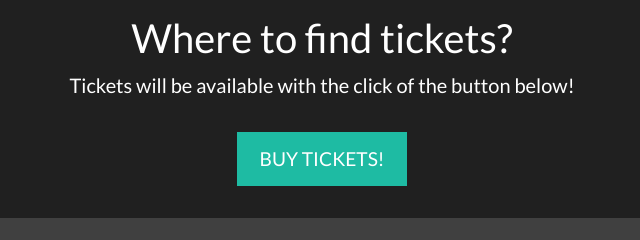
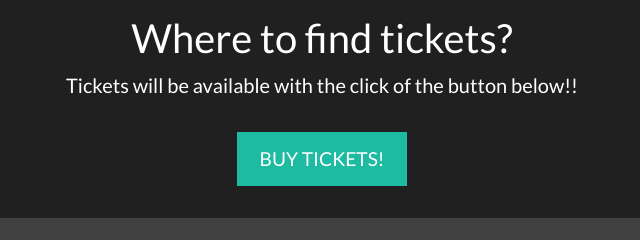
Before and after one commit to 253asap/spacejamclass, a plain HTML site: page index.html in a window 1280 px wide. Shown: the part 802-1042 px from the top of the page, 318-958 px from the left. Drawn offline with Linux system fonts and the light colour scheme.

Commit message:
present soon

```diff
--- a/index.html
+++ b/index.html
@@ -94,7 +94,7 @@
       <div class="col-12 narrow text-center">
         <h1>Where to find tickets?</h1>
         <p class="lead">
-          Tickets will be available with the click of the button below!
+          Tickets will be available with the click of the button below!!
         </p>
         <a
           class="btn btn-secondary btn-md"
```
